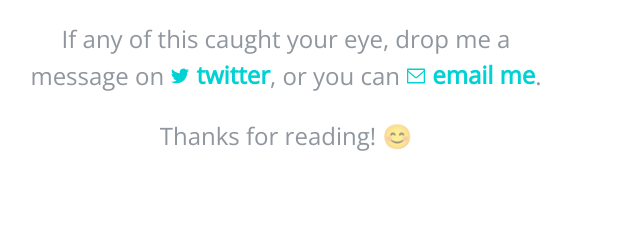
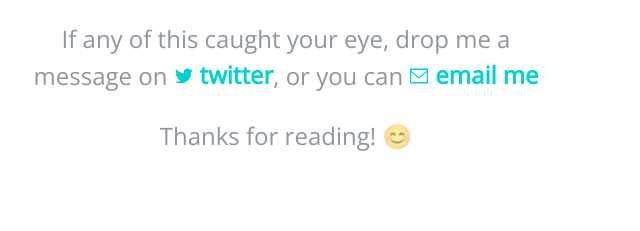
Before and after one commit to cesque/jak-portfolio, a website built with Parcel: page index.html in a window 1280 px wide. Shown: the part 9198-9429 px from the top of the page, 354-994 px from the left. Built offline with nearby package versions, Linux system fonts and the light colour scheme; a web font is replaced by a local one.

Commit message:
remove the world's worst full stop

```diff
--- a/index.html
+++ b/index.html
@@ -359,7 +359,7 @@
             <p>
                 <span>If any of this caught your eye, drop me a message on</span>
                 <a href="https://twitter.com/jakbarnes"><svg role="img" xmlns="http://www.w3.org/2000/svg" viewBox="0 0 24 24"><title>Twitter</title><path d="M23.953 4.57a10 10 0 01-2.825.775 4.958 4.958 0 002.163-2.723c-.951.555-2.005.959-3.127 1.184a4.92 4.92 0 00-8.384 4.482C7.69 8.095 4.067 6.13 1.64 3.162a4.822 4.822 0 00-.666 2.475c0 1.71.87 3.213 2.188 4.096a4.904 4.904 0 01-2.228-.616v.06a4.923 4.923 0 003.946 4.827 4.996 4.996 0 01-2.212.085 4.936 4.936 0 004.604 3.417 9.867 9.867 0 01-6.102 2.105c-.39 0-.779-.023-1.17-.067a13.995 13.995 0 007.557 2.209c9.053 0 13.998-7.496 13.998-13.985 0-.21 0-.42-.015-.63A9.935 9.935 0 0024 4.59z"/></svg> twitter</a><span>, or you can</span>
-                <a href="mailto:contact@jakbarnes.co.uk"><svg xmlns="http://www.w3.org/2000/svg" version="1.1" xmlns:xlink="http://www.w3.org/1999/xlink" xmlns:svgjs="http://svgjs.com/svgjs" viewBox="0 0 140 140" width="140" height="140"><g transform="matrix(10,0,0,10,0,0)"><path d="M0.500 1.750 L13.500 1.750 L13.500 12.250 L0.500 12.250 Z" fill="none" stroke="currentColor" stroke-linecap="round" stroke-linejoin="round"></path><path d="M.5,3.015,6.355,7.956a1,1,0,0,0,1.29,0L13.5,3.015" fill="none" stroke="currentColor" stroke-linecap="round" stroke-linejoin="round"></path></g></svg> email me</a><span>.</span>
+                <a href="mailto:contact@jakbarnes.co.uk"><svg xmlns="http://www.w3.org/2000/svg" version="1.1" xmlns:xlink="http://www.w3.org/1999/xlink" xmlns:svgjs="http://svgjs.com/svgjs" viewBox="0 0 140 140" width="140" height="140"><g transform="matrix(10,0,0,10,0,0)"><path d="M0.500 1.750 L13.500 1.750 L13.500 12.250 L0.500 12.250 Z" fill="none" stroke="currentColor" stroke-linecap="round" stroke-linejoin="round"></path><path d="M.5,3.015,6.355,7.956a1,1,0,0,0,1.29,0L13.5,3.015" fill="none" stroke="currentColor" stroke-linecap="round" stroke-linejoin="round"></path></g></svg> email me</a>
             </p>
             <p>
                 <span>Thanks for reading! 😊</span>
```
